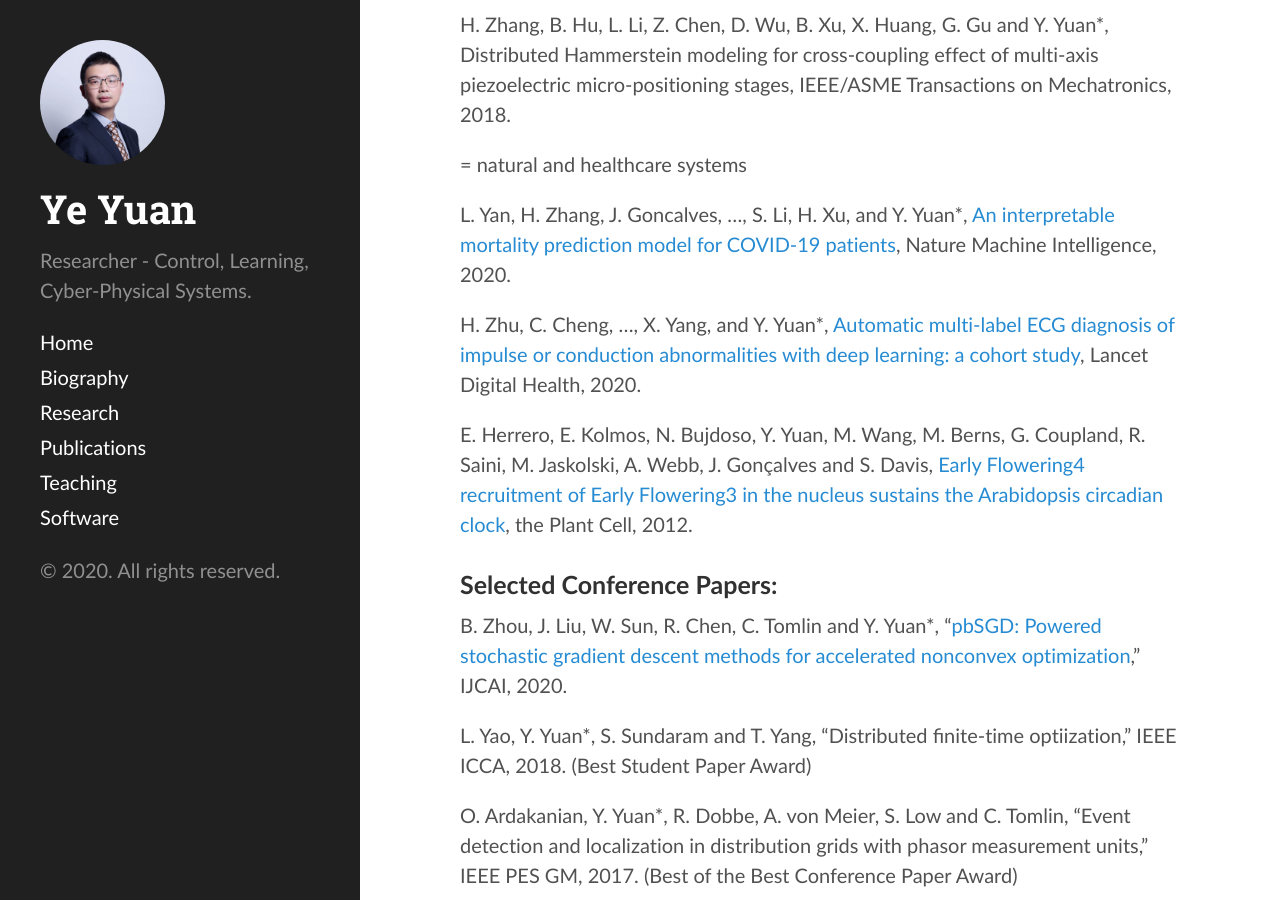
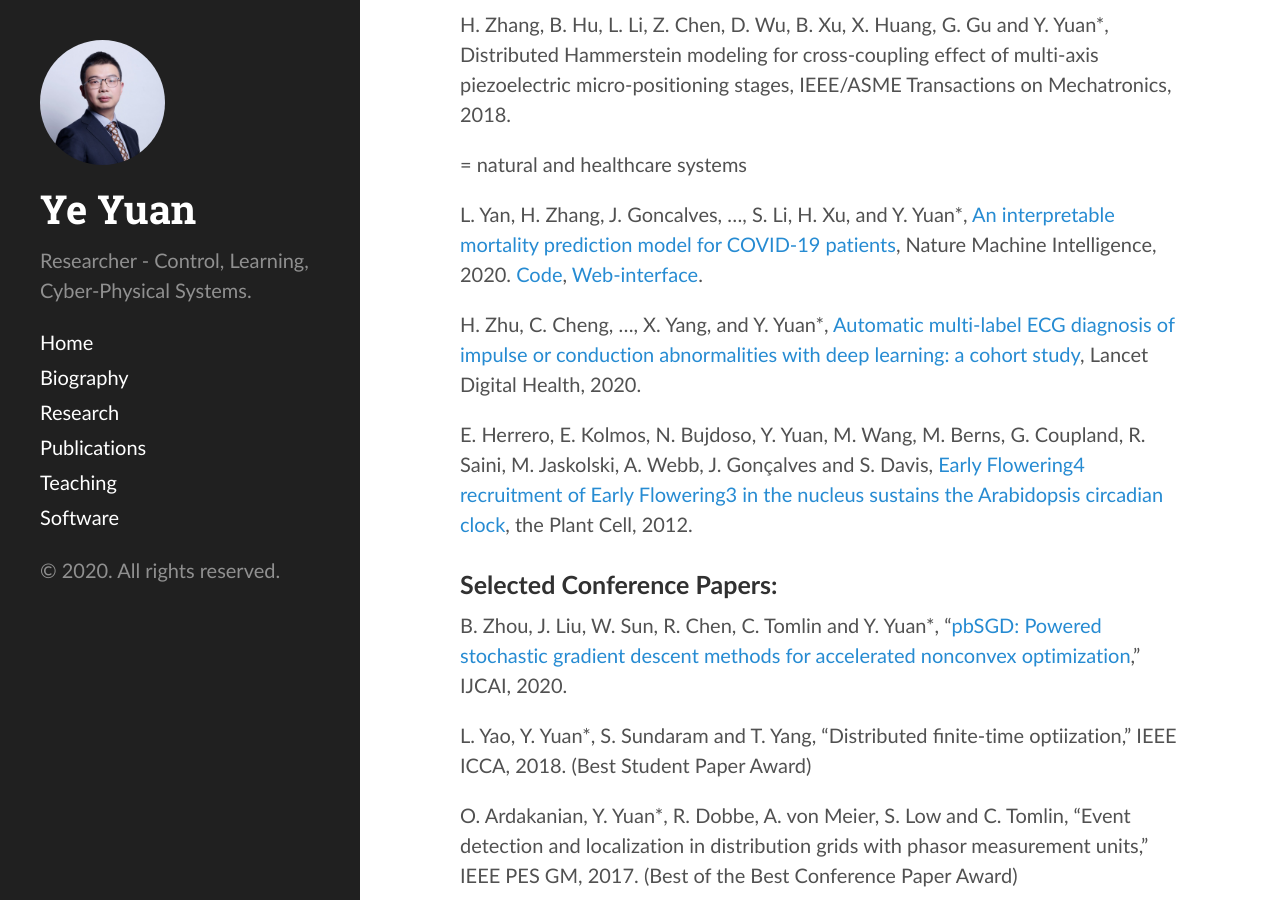
Before and after one commit to yy311/yy311.github.io, a Jekyll site: the page built from publication.md, in a window 1280 px wide and 900 px high, scrolled down 1884 px. Built offline with Jekyll 4.4.1, drawn with Linux system fonts in a browser that asks for light colours.

Commit message:
Update publication.md

```diff
--- a/publication.md
+++ b/publication.md
@@ -50,7 +50,7 @@ H. Zhang, B. Hu, L. Li, Z. Chen, D. Wu, B. Xu, X. Huang, G. Gu and Y. Yuan*, Dis
 
 = natural and healthcare systems
 
-L. Yan, H. Zhang, J. Goncalves, ..., S. Li, H. Xu, and Y. Yuan*, [An interpretable mortality prediction model for COVID-19 patients]( https://doi.org/10.1038/s42256-020-0180-7), Nature Machine Intelligence, 2020.
+L. Yan, H. Zhang, J. Goncalves, ..., S. Li, H. Xu, and Y. Yuan*, [An interpretable mortality prediction model for COVID-19 patients]( https://doi.org/10.1038/s42256-020-0180-7), Nature Machine Intelligence, 2020. [Code](https://github.com/HAIRLAB/Pre_Surv_COVID_19), [Web-interface](http://silkworm.xin:8084">web interface).
 
 H. Zhu, C. Cheng, ..., X. Yang, and Y. Yuan*, [Automatic multi-label ECG diagnosis of impulse or conduction abnormalities with deep learning: a cohort study](https://www.thelancet.com/journals/landig/article/PIIS2589-7500(20)30107-2/fulltext), Lancet Digital Health, 2020.
 
```
